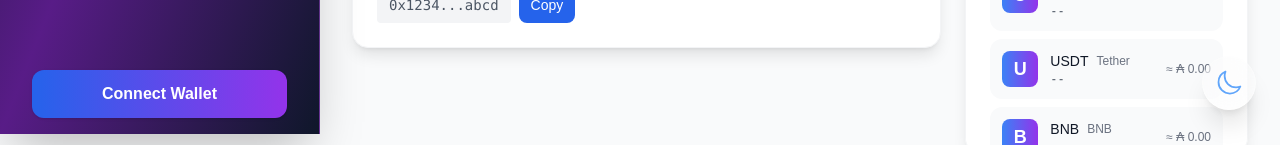
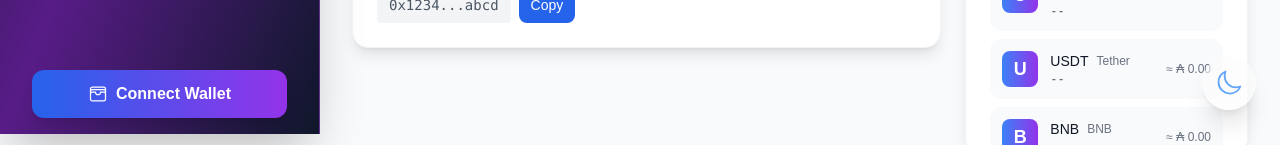
Before and after one commit to tat128/massa-defi, a React (Vite) app: page /profile in a window 1280 px wide. Shown: the part 666-811 px from the top of the page. Built offline with nearby package versions, Linux system fonts and the light colour scheme; the HTML template or start-up script is replaced by a standard one; a web font is replaced by a local one.

Commit message:
Fix React error #310 by removing problematic useDecentralized hook usage

```diff
--- a/src/components/Layout.jsx
+++ b/src/components/Layout.jsx
@@ -20,7 +20,6 @@ import {
 } from '@heroicons/react/24/outline'
 import React from 'react'
 import { Dialog as HeadlessDialog } from '@headlessui/react'
-import { useDecentralized } from '../App'
 
 const navigation = [
   { name: 'Home', href: '/', icon: HomeIcon },
@@ -745,14 +744,13 @@ export default function Layout({ children }) {
 
             {/* Connect Wallet button at bottom */}
             <div className="mt-8 flex flex-col items-center">
-              {typeof window !== 'undefined' && !useDecentralized().walletConnected && (
-                <button
-                  onClick={connectWallet}
-                  className="w-full px-4 py-3 rounded-xl bg-gradient-to-r from-blue-600 to-purple-600 text-white font-semibold shadow hover:from-blue-700 hover:to-purple-700 transition-all duration-200"
-                >
-                  Connect Wallet
-                </button>
-              )}
+              <button
+                onClick={connectWallet}
+                className="w-full bg-gradient-to-r from-blue-600 to-purple-600 text-white px-4 py-3 rounded-xl font-semibold hover:from-blue-700 hover:to-purple-700 transition-all duration-300 shadow-lg hover:shadow-xl flex items-center justify-center gap-2"
+              >
+                <WalletIcon className="w-5 h-5" />
+                Connect Wallet
+              </button>
             </div>
           </div>
         </div>
```
